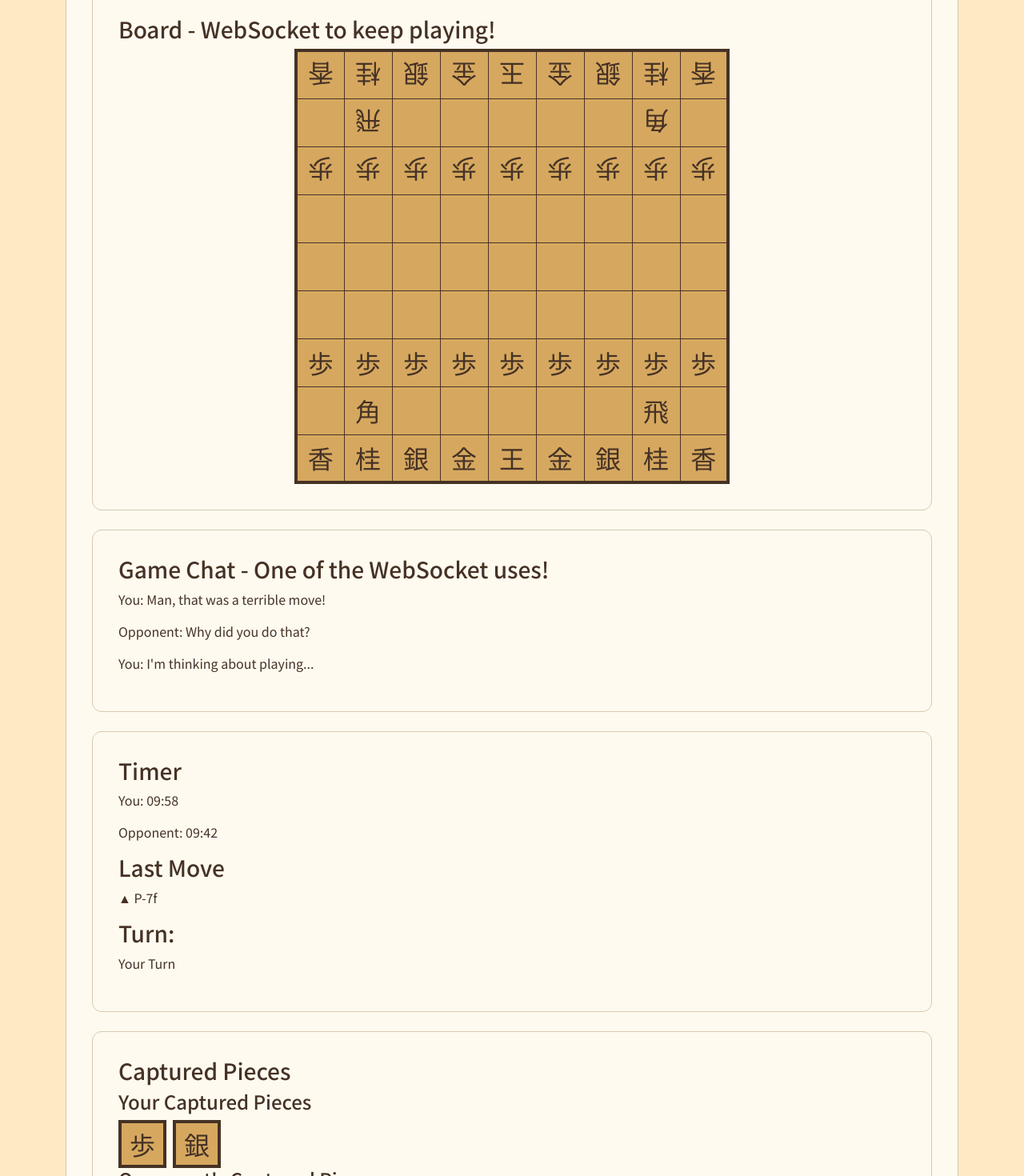
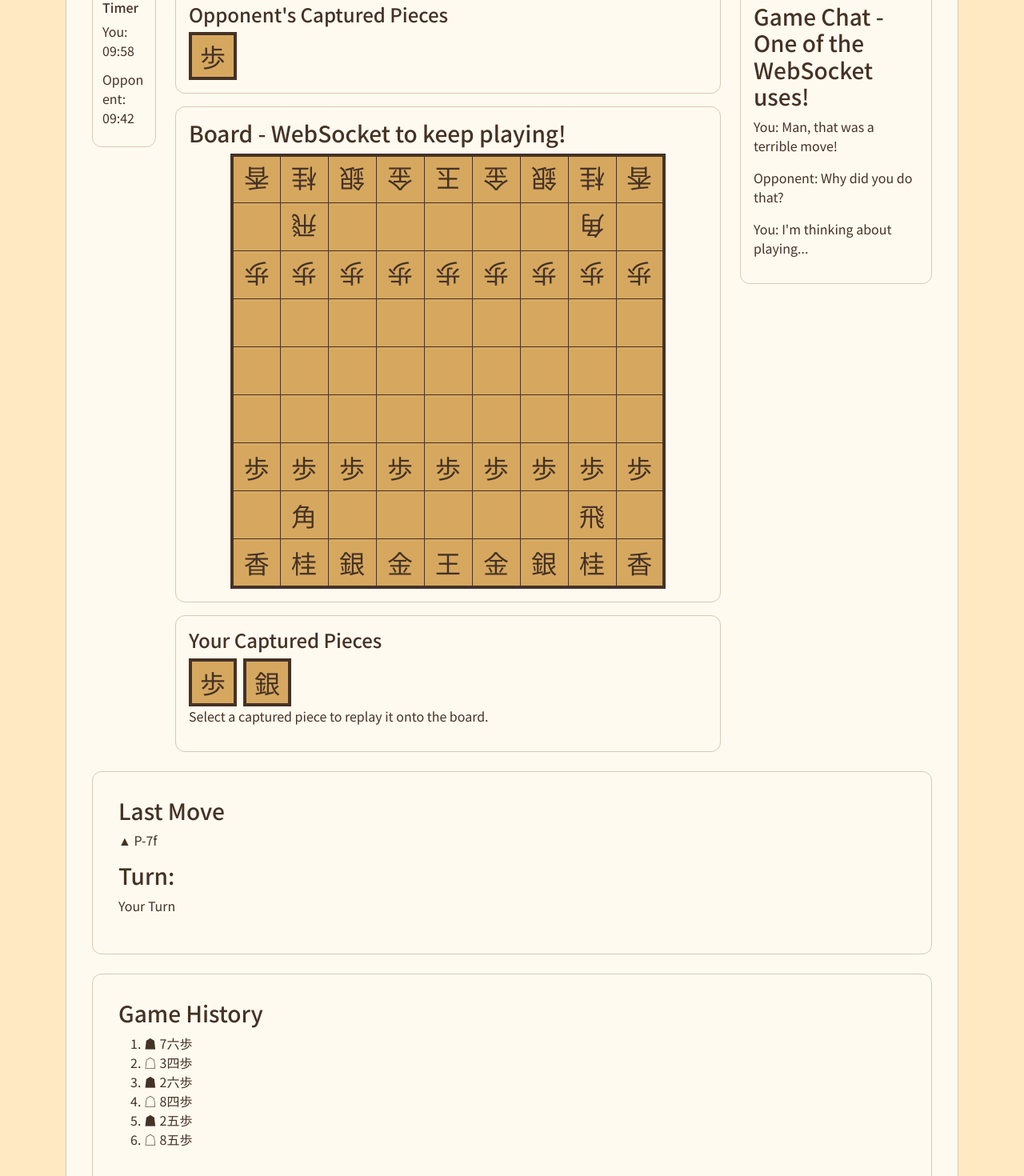
Before and after one commit to JaysterNumber1/startup, a React (Vite) app: page /play in a window 1280 px wide. Shown: the part 620-2090 px from the top of the page at 80% size. Built offline with nearby package versions, Linux system fonts and the light colour scheme.

Commit message:
changed layout a little bit + replay feature

```diff
--- a/src/app.css
+++ b/src/app.css
@@ -116,6 +116,45 @@ footer a {
     gap: 1.5rem;
 }
 
+#board-chat-layout {
+    display: grid;
+    grid-template-columns: 5rem minmax(0, 1fr) minmax(13rem, 15rem);
+    gap: 1.5rem;
+    align-items: start;
+}
+
+#timer-section {
+    margin: 0;
+    padding: 0.75rem;
+    overflow-wrap: anywhere;
+}
+
+#timer-section h3 {
+    font-size: 1rem;
+}
+
+#timer-section p {
+    margin-bottom: 0.75rem;
+}
+
+#board-column {
+    display: flex;
+    flex-direction: column;
+    gap: 1rem;
+    min-width: 0;
+}
+
+#board-column > section,
+#game-chat {
+    margin: 0;
+    padding: 1rem;
+}
+
+#live-chat {
+    max-height: 32rem;
+    overflow-y: auto;
+}
+
 .navbar.navbar-expand-lg {
     position: sticky;
     top: 0;
@@ -206,6 +245,11 @@ footer a {
     border: 2px solid var(--brown-dark) !important;
 }
 
+.shogi-board-piece button.selected {
+    background-color: var(--green) !important;
+    border: 2px solid var(--brown-dark) !important;
+}
+
 .captured-pieces {
     margin: 0 auto;
     display: flex;
@@ -264,7 +308,17 @@ footer a {
 
 }
 
+@media (max-width: 1199.98px) {
+    #board-chat-layout {
+        grid-template-columns: 1fr;
+    }
+}
+
 @media (max-width: 991.98px) {
+    #live-chat {
+        max-height: 18rem;
+    }
+
     footer {
         flex-direction: column;
         gap: 0.5rem;
--- a/src/play/Piece.js
+++ b/src/play/Piece.js
@@ -34,7 +34,7 @@ export class Piece {
             '馬': '角'
         };
 
-        if (demotionMap[this.type] && !this.promoted) {
+        if (demotionMap[this.type] && this.promoted) {
             this.type = demotionMap[this.type];
             this.promoted = false;
         }
@@ -44,6 +44,5 @@ export class Piece {
     capture(newOwner) {
         this.demote();
         this.player = newOwner;
-        this.id = `${this.player}-captured-${this.type}-${Date.now().toLocaleString()}`
     }
 }
--- a/src/play/play.jsx
+++ b/src/play/play.jsx
@@ -60,38 +60,86 @@ const createInitialBoard = () => [
 export function Play() {
     const [board, setBoard] = useState(createInitialBoard);
     const [selectedSquare, setSelectedSquare] = useState(null);
+    const [capturedPieces, setCapturedPieces] = useState(() => ({
+        sente: [
+            new Piece('sente-captured-pawn', '歩', 'sente'),
+            new Piece('sente-captured-silver', '銀', 'sente')
+        ],
+        gote: [new Piece('gote-captured-pawn', '歩', 'gote')]
+    }));
+    const [selectedCapturedPiece, setSelectedCapturedPiece] = useState(null);
 
-
-
+    const handleCapturedPieceClick = (player, piece) => {
+        setSelectedSquare(null);
+        setSelectedCapturedPiece((selected) =>
+            selected?.id === piece.id ? null : { id: piece.id, player }
+        );
+    };
 
     const handleSquareClick = (row, col) => {
+        const targetPiece = board[row][col];
+
+        if (selectedCapturedPiece) {
+            if (targetPiece !== null) {
+                if (targetPiece.player === selectedCapturedPiece.player) {
+                    setSelectedCapturedPiece(null);
+                    setSelectedSquare({ row, col });
+                }
+                return;
+            }
+
+            const hand = capturedPieces[selectedCapturedPiece.player];
+            const pieceToDrop = hand.find((piece) => piece.id === selectedCapturedPiece.id);
+            if (!pieceToDrop) {
+                setSelectedCapturedPiece(null);
+                return;
+            }
+
+            const newBoard = board.map((r) => [...r]);
+            newBoard[row][col] = new Piece(
+                pieceToDrop.id,
+                pieceToDrop.type,
+                pieceToDrop.player,
+                pieceToDrop.promoted
+            );
+            setBoard(newBoard);
+            setCapturedPieces((previous) => ({
+                ...previous,
+                [selectedCapturedPiece.player]: previous[selectedCapturedPiece.player].filter(
+                    (piece) => piece.id !== selectedCapturedPiece.id
+                )
+            }));
+            setSelectedCapturedPiece(null);
+            return;
+        }
+
         if (!selectedSquare) {
-            if (board[row][col] !== null) {
+            if (targetPiece !== null) {
                 setSelectedSquare({ row, col });
             }
         } else {
             const newBoard = board.map((r) => [...r]);
             const movingPiece = newBoard[selectedSquare.row][selectedSquare.col];
-            const targetPiece = newBoard[row][col];
 
             //deselect if own piece (either same or other owned)
-            if (targetPiece !== null && targetPiece.player == movingPiece.player) {
+            if (targetPiece !== null && targetPiece.player === movingPiece.player) {
                 setSelectedSquare(null);
                 return;
             }
 
             //if capturing opponent's piece
             if (targetPiece !== null && targetPiece.player !== movingPiece.player) {
-                targetPiece.capture(movingPiece.player)
-
-                if (movingPiece.player === 'sente') {
-                    //setSenteCaptured(prev => [...prev, capturedObj]);
-                    console.log("SENTE CAPTUREd");
-
-                } else {
-                    //setGoteCaptured(prev => [...prev, capturedObj]);
-                    console.log("GOTE CAPTUED")
-                }
+                const capturedPiece = new Piece(
+                    targetPiece.id,
+                    targetPiece.type,
+                    targetPiece.player,
+                    targetPiece.promoted
+                );
+                capturedPiece.capture(movingPiece.player);
+                setCapturedPieces((previous) => ({
+                    ...previous,
+                    [movingPiece.player]: [...previous[movingPiece.player], capturedPiece]
+                }));
             }
 
             newBoard[selectedSquare.row][selectedSquare.col] = null;
@@ -139,6 +187,33 @@ export function Play() {
                     </div>
                 </section>
 
+                <div id="board-chat-layout">
+                    <section id="timer-section" className="play-area-sub-section">
+                        <h3>Timer</h3>
+                        <p>You: 09:58</p>
+                        <p>Opponent: 09:42</p>
+                    </section>
+
+                    <div id="board-column">
+                        <section id="opponent-captured" className="play-area-sub-section">
+                            <h4>Opponent's Captured Pieces</h4>
+                            <div className="captured-pieces">
+                                {capturedPieces.gote.map((piece) => (
+                                    <div className="shogi-board-piece" key={piece.id}>
+                                        <button
+                                            className={
+                                                selectedCapturedPiece?.id === piece.id ? 'selected' : ''
+                                            }
+                                            aria-label={`Select opponent's captured ${piece.type}`}
+                                            onClick={() => handleCapturedPieceClick('gote', piece)}
+                                        >
+                                            {piece.type}
+                                        </button>
+                                    </div>
+                                ))}
+                            </div>
+                        </section>
+
                         <section id="board-section" className="play-area-sub-section">
                             <h3>Board - WebSocket to keep playing!</h3>
 
@@ -182,22 +257,38 @@ export function Play() {
                             </table>
                         </section>
 
+                        <section id="player-captured" className="play-area-sub-section">
+                            <h4>Your Captured Pieces</h4>
+                            <div className="captured-pieces">
+                                {capturedPieces.sente.map((piece) => (
+                                    <div className="shogi-board-piece" key={piece.id}>
+                                        <button
+                                            className={
+                                                selectedCapturedPiece?.id === piece.id ? 'selected' : ''
+                                            }
+                                            aria-label={`Select your captured ${piece.type}`}
+                                            onClick={() => handleCapturedPieceClick('sente', piece)}
+                                        >
+                                            {piece.type}
+                                        </button>
+                                    </div>
+                                ))}
+                            </div>
+                            <p>Select a captured piece to replay it onto the board.</p>
+                        </section>
+                    </div>
+
                     <section id="game-chat" className="play-area-sub-section">
+                        <h3>Game Chat - One of the WebSocket uses!</h3>
                         <div id="live-chat">
-                        <h3>Game Chat - One of the WebSocket uses!</h3>
                             <p>You: Man, that was a terrible move!</p>
                             <p>Opponent: Why did you do that?</p>
                             <p>You: I'm thinking about playing...</p>
                         </div>
                     </section>
+                </div>
 
                 <section id="game-status" className="play-area-sub-section">
-                    <div id="timer">
-                        <h3>Timer</h3>
-                        <p>You: 09:58</p>
-                        <p>Opponent: 09:42</p>
-                    </div>
-
                     <div id="last-move">
                         <h3>Last Move</h3>
                         <p>▲ P-7f</p>
@@ -207,33 +298,6 @@ export function Play() {
                         <h3>Turn:</h3>
                         <p>Your Turn</p>
                     </div>
-                </section>
-
-                <section id="captured-pieces" className="play-area-sub-section">
-                    <h3>Captured Pieces</h3>
-
-                    <div id="player-captured">
-                        <h4>Your Captured Pieces</h4>
-                        <div className="captured-pieces">
-                            <div className="shogi-board-piece">
-                                <button>歩</button>
-                            </div>
-                            <div className="shogi-board-piece">
-                                <button>銀</button>
-                            </div>
-                        </div>
-                    </div>
-
-                    <div id="opponent-captured">
-                        <h4>Opponent's Captured Pieces</h4>
-                        <div className="captured-pieces">
-                            <div className="shogi-board-piece">
-                                <button>歩</button>
-                            </div>
-                        </div>
-                    </div>
-
-                    <p>Select a captured piece to replay it onto the board.</p>
                 </section>
 
                 <section id="move-notation" className="play-area-sub-section">
```
Also changed, not shown: 1 other file (tests, documents, lock files or other folders). Lines whose indentation alone changed are shown as unchanged.
